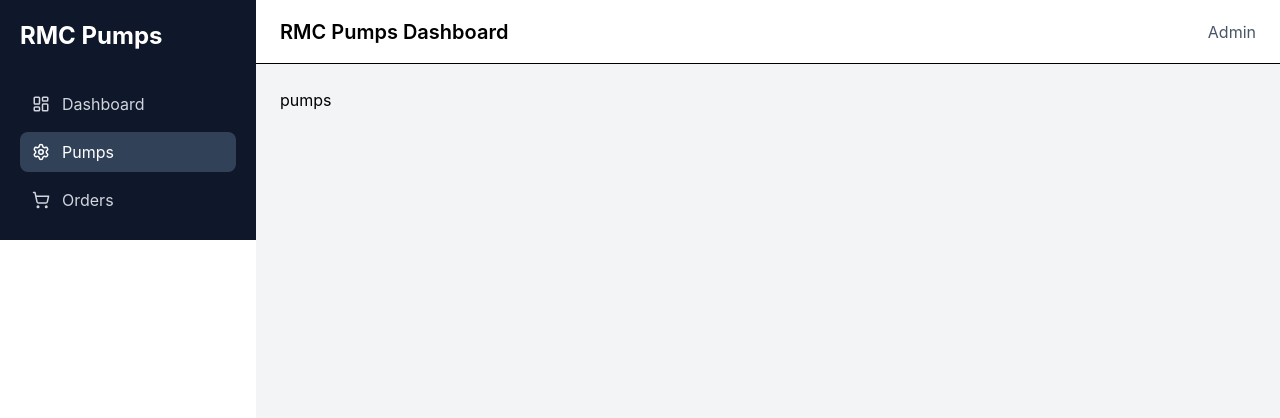
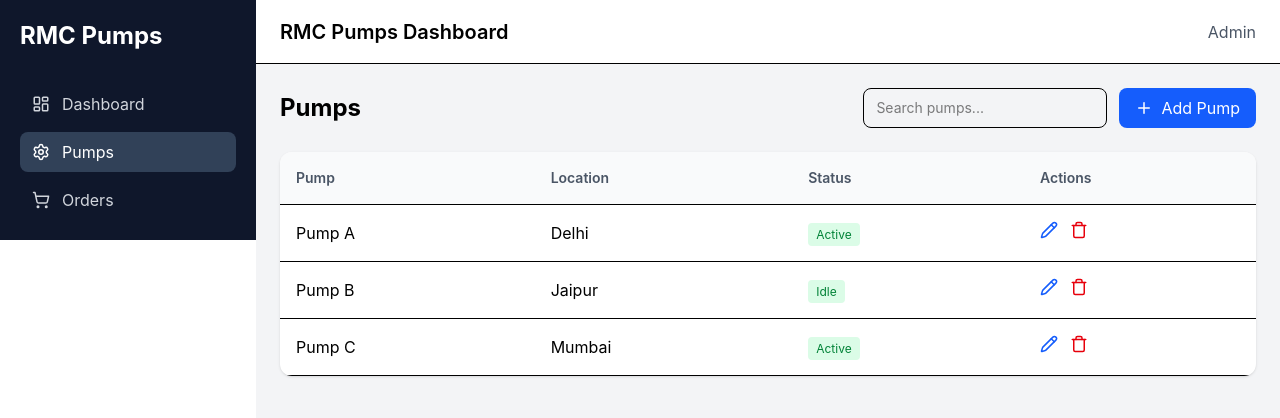
Before and after one commit to nayansuthar-1/rmc-pumps, a React (Vite) app in the folder client/: page /pumps in a window 1280 px wide. Shown: the top 418 px of the page. Built offline with nearby package versions, Linux system fonts and the light colour scheme.

Commit message:
Add pumps management UI with table

```diff
--- /dev/null
+++ b/client/src/components/PumpsTable.jsx
@@ -0,0 +1,64 @@
+import React from "react";
+
+import { Pencil, Trash } from "lucide-react";
+
+function PumpsTable() {
+
+  const pumps = [
+    { id: 1, name: "Pump A", location: "Delhi", status: "Active" },
+    { id: 2, name: "Pump B", location: "Jaipur", status: "Idle" },
+    { id: 3, name: "Pump C", location: "Mumbai", status: "Active" },
+  ];
+
+  return (
+    <div className="bg-white rounded-xl shadow-sm overflow-hidden">
+
+      <table className="w-full text-left">
+
+        <thead className="bg-gray-50 border-b">
+          <tr>
+            <th className="p-4 text-sm font-semibold text-gray-600">Pump</th>
+            <th className="p-4 text-sm font-semibold text-gray-600">Location</th>
+            <th className="p-4 text-sm font-semibold text-gray-600">Status</th>
+            <th className="p-4 text-sm font-semibold text-gray-600">Actions</th>
+          </tr>
+        </thead>
+
+        <tbody>
+
+          {pumps.map((pump) => (
+            <tr key={pump.id} className="border-b hover:bg-gray-50">
+
+              <td className="p-4">{pump.name}</td>
+              <td className="p-4">{pump.location}</td>
+
+              <td className="p-4">
+                <span className="px-2 py-1 text-xs rounded bg-green-100 text-green-700">
+                  {pump.status}
+                </span>
+              </td>
+
+              <td className="p-4 flex gap-3">
+
+                <button className="text-blue-600 hover:text-blue-800">
+                  <Pencil size={18} />
+                </button>
+
+                <button className="text-red-600 hover:text-red-800">
+                  <Trash size={18} />
+                </button>
+
+              </td>
+
+            </tr>
+          ))}
+
+        </tbody>
+
+      </table>
+
+    </div>
+  );
+}
+
+export default PumpsTable;
--- a/client/src/pages/Pumps.jsx
+++ b/client/src/pages/Pumps.jsx
@@ -1,11 +1,42 @@
 import React from 'react'
 
-const Pumps = () => {
+import PumpsTable from "../components/PumpsTable";
+import { Plus } from "lucide-react";
+
+function Pumps() {
   return (
     <div>
-      pumps
+
+      {/* Header */}
+      <div className="flex flex-col md:flex-row md:items-center md:justify-between mb-6 gap-4">
+
+        <h2 className="text-2xl font-bold">
+          Pumps
+        </h2>
+
+        <div className="flex gap-3">
+
+          <input
+            type="text"
+            placeholder="Search pumps..."
+            className="border rounded-lg px-3 py-2 text-sm"
+          />
+
+          <button className="flex items-center gap-2 bg-blue-600 text-white px-4 py-2 rounded-lg hover:bg-blue-700">
+
+            <Plus size={18} />
+            Add Pump
+
+          </button>
+
+        </div>
+
+      </div>
+
+      <PumpsTable />
+
     </div>
-  )
+  );
 }
 
-export default Pumps
+export default Pumps;
```
